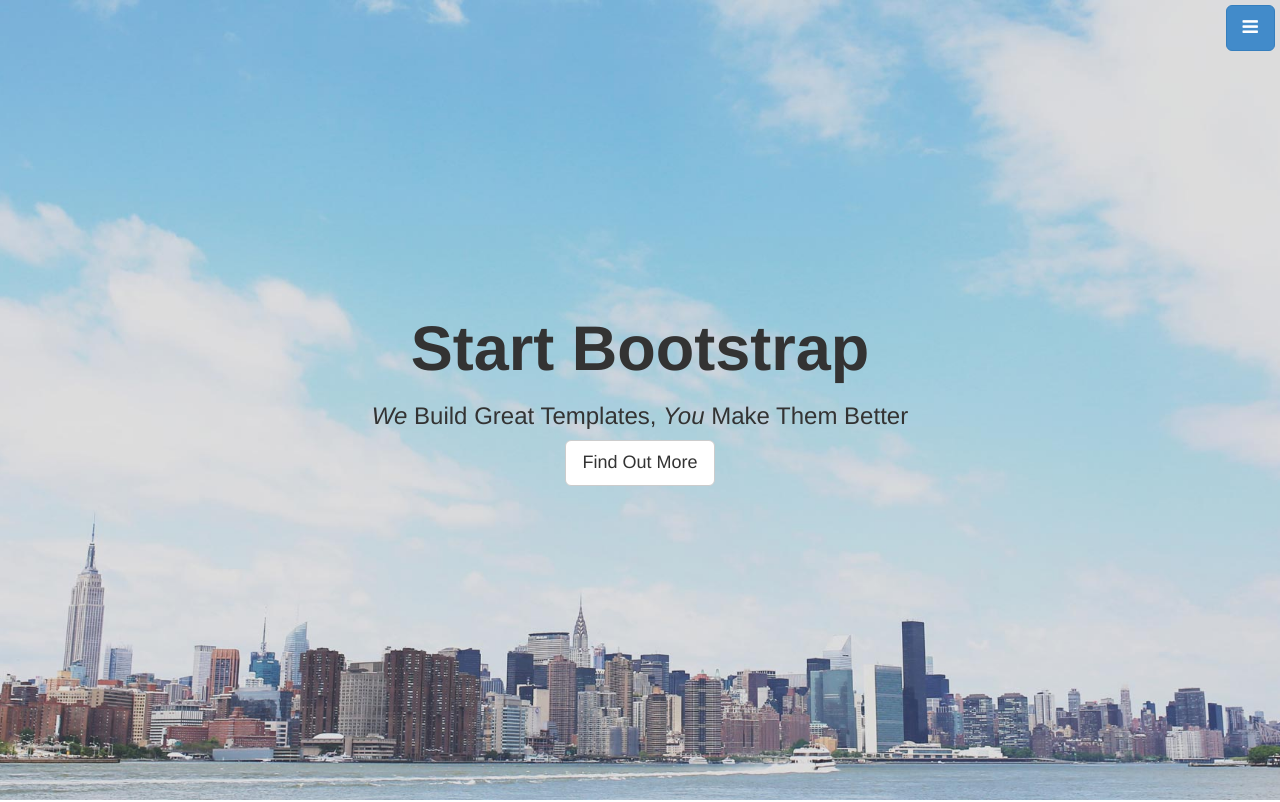
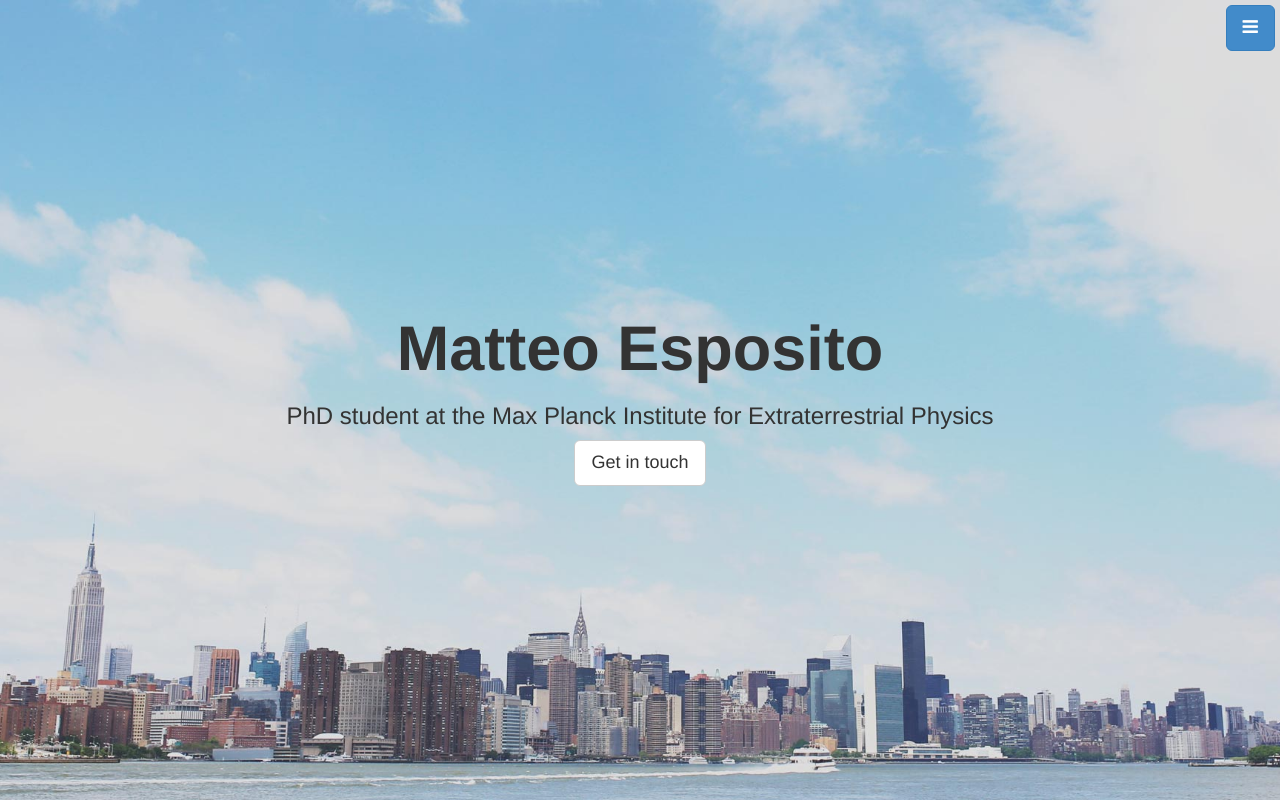
Before and after one commit to Mattesposito/mattesposito.github.io, a plain HTML site: page index.html in a window 1280 px wide. Shown: the top 802 px of the page. Drawn offline with Linux system fonts and the light colour scheme.

Commit message:
Actual title change and added subtitle

```diff
--- a/index.html
+++ b/index.html
@@ -7,8 +7,6 @@
     <meta name="author" content="">
 
     <title>Matteo Esposito</title>
-
-    <meta name="subtitle" content="PhD student at the Max Planck Institute for Extraterrestrial Physics">
 
     <!-- Bootstrap core CSS -->
     <link href="css/bootstrap.css" rel="stylesheet">
@@ -38,9 +36,9 @@
     <!-- Full Page Image Header Area -->
     <div id="top" class="header">
       <div class="vert-text">
-        <h1>Start Bootstrap</h1>
-        <h3><em>We</em> Build Great Templates, <em>You</em> Make Them Better</h3>
-        <a href="#about" class="btn btn-default btn-lg">Find Out More</a>
+        <h1>Matteo Esposito</h1>
+        <h3> PhD student at the Max Planck Institute for Extraterrestrial Physics </h3>
+        <a href="#about" class="btn btn-default btn-lg">Get in touch</a>
       </div>
     </div>
     <!-- /Full Page Image Header Area -->
```
